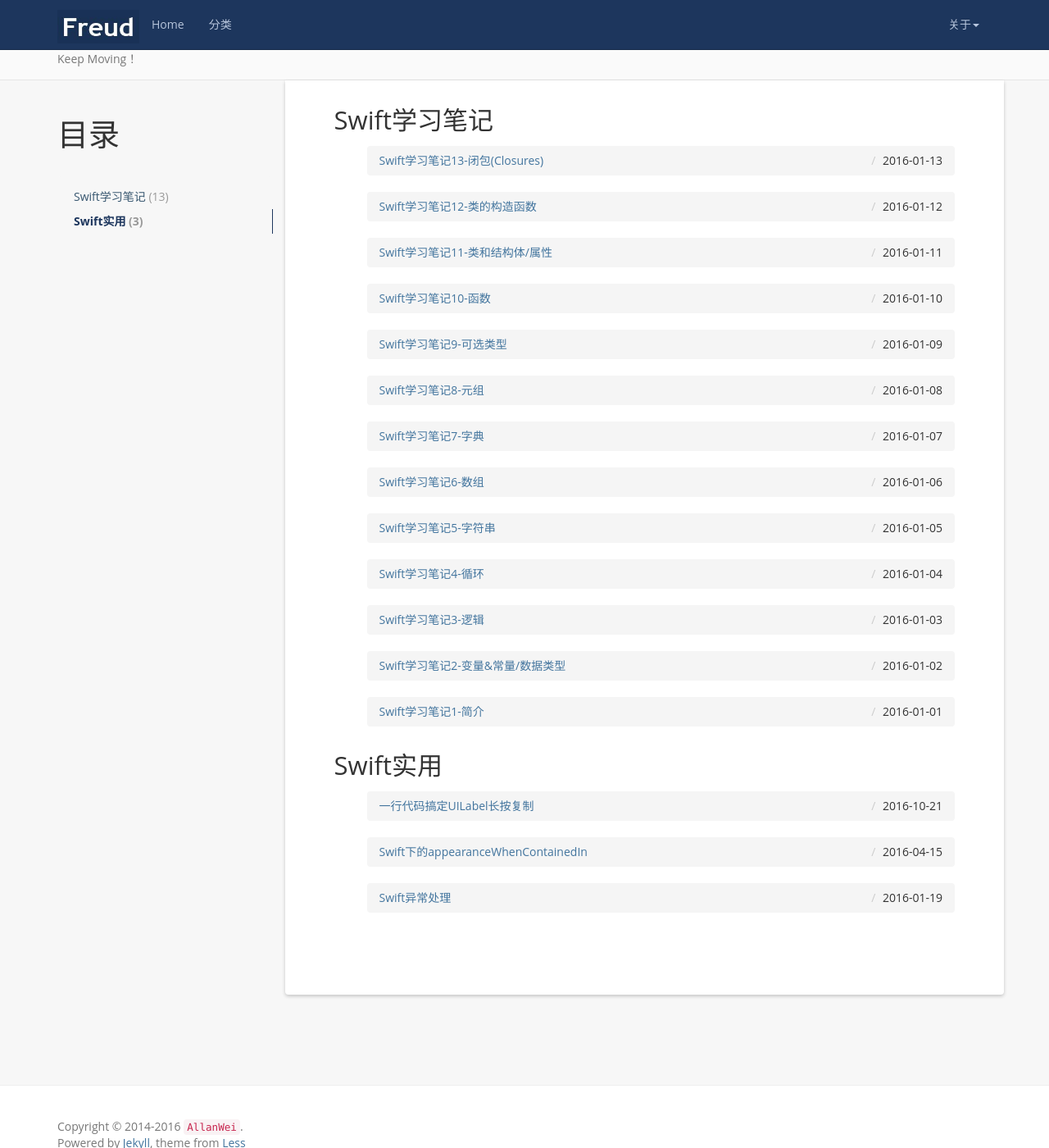
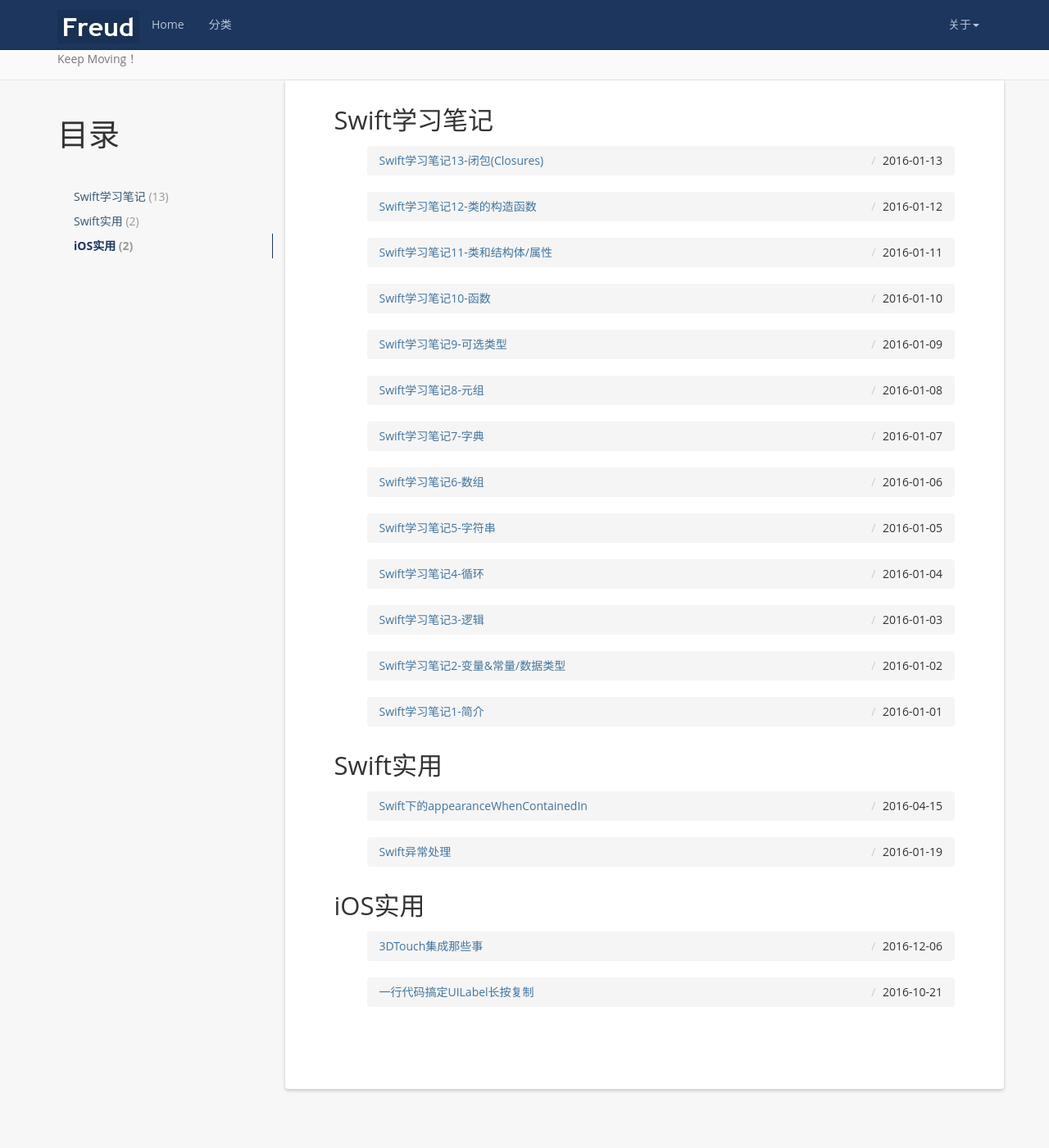
Before and after one commit to AllanWei0113/AllanWei0113.github.io, a Jekyll site: the page built from tag/index.html, in a window 1280 px wide and 1400 px high, scrolled down 249 px. Shown: the whole window at 82% size. Built offline with Jekyll 4.4.1, drawn with Linux system fonts in a browser that asks for light colours; comment, search, counter and statistics services are not loaded; some of the changed lines change nothing that is shown.

Commit message:
post():3dtouch

````diff
--- a/_posts/2016-10-21-Label.md
+++ b/_posts/2016-10-21-Label.md
@@ -2,7 +2,7 @@
 layout: post
 title: "一行代码搞定UILabel长按复制"
 date: 2016-10-21 20:42:11.000000000 +08:00
-tags: Swift实用
+tags: iOS实用
 ---
 
 首先， 请不要吐槽这个标题，我也是在想不到别的题目了。而一行代码搞定也要在为UILabel添加扩展分类之后。 废话不多说，搞起！
--- /dev/null
+++ b/_posts/2016-12-06-Touch.md
@@ -0,0 +1,173 @@
+---
+layout: post
+title: "3DTouch集成那些事"
+date: 2016-12-06 22:50:23.000000000 +08:00
+tags: iOS实用
+---
+
+# 3DTouch集成那些事
+最近给公司项目添加了3DTouch功能，记录分享一下相关流程。
+3DTouch主要有两个使用场景：
+
+- 主屏幕应用icon快捷选项（Home Screen Quick Actions）
+- peek（预览） 和 pop（预览界面跳转）
+
+## 主屏幕应用icon快捷选项（Home Screen Quick Actions）
+为应用添加主屏幕快捷选项有两种方法：
+
+### 静态添加
+打开项目Info.plist文件，添加如下项（需要手动输入）
+![](/styles/images/20161206/Snip20161206_1.png
+)
+UIApplicationShortcutItems：快捷选项数组
+
+UIApplicationShortcutItemTitle：标签标题（必填）
+
+UIApplicationShortcutItemType：标签的唯一标识（必填）
+
+UIApplicationShortcutItemIconType：使用系统图标的类型，如搜索、定位、home等（可选）
+
+UIApplicationShortcutItemIconFile：使用项目中的图片作为标签图标（可选）
+
+UIApplicationShortcutItemSubtitle：标签副标题（可选）
+
+UIApplicationShortcutItemUserInfo：字典信息，如传值使用（可选）
+
+### 动态添加
+在AppDelegate中可以动态添加：
+
+```Swift
+func application(_ application: UIApplication, didFinishLaunchingWithOptions launchOptions: [UIApplicationLaunchOptionsKey: Any]?) -> Bool {
+    let mainVC = UIStoryboard(name: "Main", bundle: nil).instantiateInitialViewController() as! ViewController
+    let mainNav = UINavigationController(rootViewController: mainVC)
+    window?.rootViewController = mainNav
+    window?.makeKeyAndVisible()
+    // 动态创建3DTouch
+    createShortcutItem()
+
+    return true
+}
+
+private func createShortcutItem() {
+    // iOS9以上支持3DTouch
+    if #available(iOS 9.0, *) {
+        let qrIcon = UIApplicationShortcutIcon(templateImageName: "touch_qrcode.png")
+        let qrItem = UIApplicationShortcutItem(type: "com.test.app.qrcode", localizedTitle: "扫一扫", localizedSubtitle: nil, icon: qrIcon, userInfo: nil)
+
+        let msgIcon = UIApplicationShortcutIcon(templateImageName: "touch_message.png")
+        let msgItem = UIApplicationShortcutItem(type: "com.test.app.msg", localizedTitle: "消息", localizedSubtitle: nil, icon: msgIcon, userInfo: nil)
+        UIApplication.shared.shortcutItems = [qrItem, msgItem]
+    } else {
+        // Fallback on earlier versions
+    }
+
+}
+```
+
+效果图：
+![](/styles/images/20161206/Simulator Screen Shot 2016年12月6日 下午4.57.19.png
+)
+
+### 响应快捷选项点击
+AppDelegate中：
+
+```Swift
+/// 通过快捷选项启动app，调用此函数
+@available(iOS 9.0, *)
+func application(_ application: UIApplication, performActionFor shortcutItem: UIApplicationShortcutItem, completionHandler: @escaping (Bool) -> Void) {
+
+    let mainVC = UIStoryboard(name: "Main", bundle: nil).instantiateInitialViewController() as! ViewController
+    let mainNav = UINavigationController(rootViewController: mainVC)
+    window?.rootViewController = mainNav
+    window?.makeKeyAndVisible()
+
+    // 判断快捷选项标识，执行不同操作
+    if shortcutItem.type == "com.test.app.qrcode" {
+        // 进入二维码界面
+    } else if shortcutItem.type == "com.test.app.msg" {
+        // 进入消息界面
+    }
+
+}
+
+```
+
+## peek（预览） 和 pop（预览界面跳转）
+1, 首先给view注册3DTouch的peek和pop功能。
+
+```Swift
+override func viewDidLoad() {
+    super.viewDidLoad()
+    if #available(iOS 9.0, *) {
+        if traitCollection.forceTouchCapability == .available {
+            registerForPreviewing(with: self, sourceView: tableView)
+        }
+    } else {
+        // Fallback on earlier versions
+    }
+
+}
+```
+
+2， 继承协议UIViewControllerPreviewingDelegate
+3， 实现UIViewControllerPreviewingDelegate方法
+
+```Swift
+@available(iOS 9.0, *)
+extension ViewController: UIViewControllerPreviewingDelegate {
+    // 实现peek函数
+    func previewingContext(_ previewingContext: UIViewControllerPreviewing, viewControllerForLocation location: CGPoint) -> UIViewController? {
+        let sourceView = previewingContext.sourceView
+        if sourceView != tableView {
+            return nil
+        }
+        let indexPath = tableView.indexPathForRow(at: location)
+        if indexPath == nil {
+            return nil
+        }
+        let cell = tableView.cellForRow(at: indexPath!)
+        // 通过设置reviewingContext.sourceRect 虚化其他界面
+        // 这里如果不把cell的frame设置给sourceRect 整个tableView都会被认为是sourceRect。（即：未点击cell也未被虚化）
+        let sourceRect = cell!.frame
+        previewingContext.sourceRect = sourceRect
+        let vc = ShowImageController()
+        vc.imageID = indexPath!.row
+        return vc
+
+    }
+
+    // 实现pop函数
+    func previewingContext(_ previewingContext: UIViewControllerPreviewing, commit viewControllerToCommit: UIViewController) {
+    // 将预览的controller直接抛出即可
+        showDetailViewController(viewControllerToCommit, sender: self)
+    }
+}
+```
+
+效果图：
+![](/styles/images/20161206/IMG_5151.PNG
+)
+![](/styles/images/20161206/IMG_5152.PNG)
+
+**注意事项**:
+1, 有种方式直接在 tableView(_ tableView: UITableView, cellForRowAt indexPath: IndexPath) -> UITableViewCell 中注册peek和pop。这样可以不用在peek中考虑虚化rect问题。但是这种对一个Controller进行反复注册的方式，不提倡。
+2，如果注册的是ViewController.view 那么在peek的函数中还应该进行坐标转换。
+3，如果想添加peek上拉更多操作。可以在peek出来的控制器中重写previewActionItems get属性。
+
+```Swift
+override var previewActionItems: [UIPreviewActionItem]{
+        get{
+            let action1 = UIPreviewAction(title: "保存", style: .default) { (action, vc) in
+                print("保存")
+            }
+            let action2 = UIPreviewAction(title: "删除", style: .default) { (action, vc) in
+                print("删除")
+            }
+            return [action1, action2]
+        }
+    }
+```
+
+效果图：
+![](/styles/images/20161206/Simulator Screen Shot 2016年12月6日 下午6.14.44.png
+)
````
Also changed, not shown: styles/images/20161206/IMG_5151.PNG (added), styles/images/20161206/Simulator Screen Shot 2016年12月6日 下午4.57.19.png (added), styles/images/20161206/Simulator Screen Shot 2016年12月6日 下午6.14.44.png (added), styles/images/20161206/Snip20161206_1.png (added), 1 other file.
